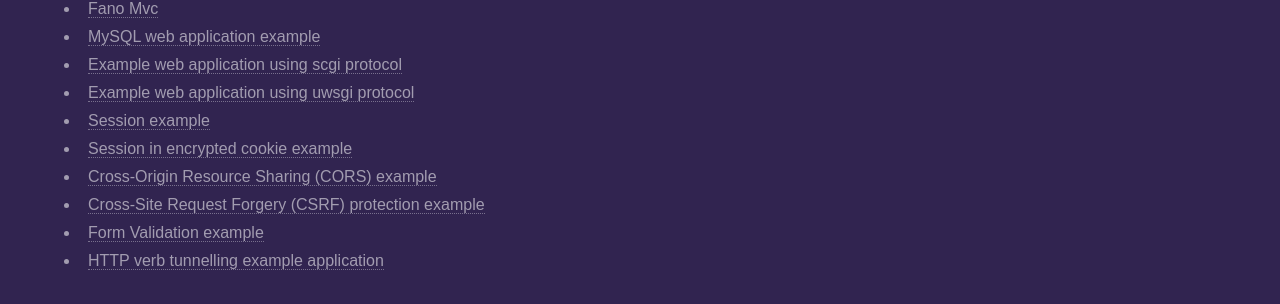
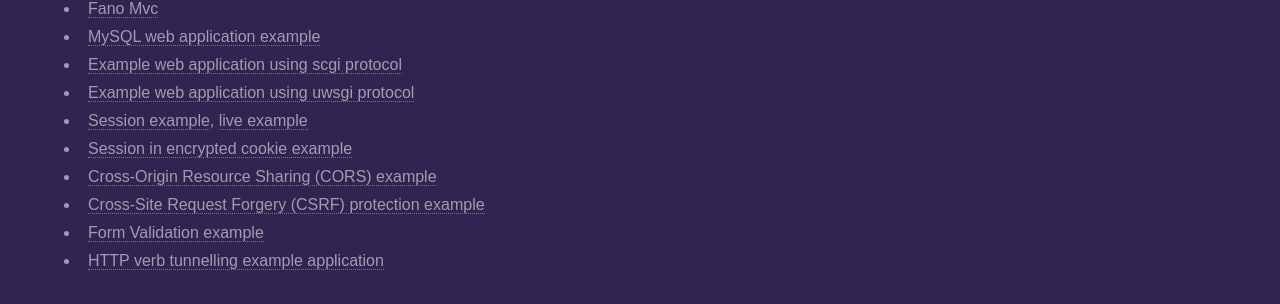
Before and after one commit to fanoframework/fanoframework.github.io, a Jekyll site: the page built from examples/index.md, in a window 1280 px wide. Shown: the part 695-999 px from the top of the page. Built offline with Jekyll 4.4.1, drawn with Linux system fonts in a browser that asks for light colours; our own code applies the rules of GitHub Pages for plain Markdown files.

Commit message:
add live example link

```diff
--- a/examples/index.md
+++ b/examples/index.md
@@ -23,7 +23,7 @@
 - [MySQL web application example](https://github.com/fanoframework/fano-app-db)
 - [Example web application using scgi protocol](https://github.com/fanoframework/fano-scgi)
 - [Example web application using uwsgi protocol](https://github.com/fanoframework/fano-uwsgi)
-- [Session example](https://github.com/fanoframework/fano-session)
+- [Session example](https://github.com/fanoframework/fano-session), [live example](https://fano.web.id/)
 - [Session in encrypted cookie example](https://github.com/fanoframework/fano-session-cookie)
 - [Cross-Origin Resource Sharing (CORS) example](https://github.com/fanoframework/fano-cors)
 - [Cross-Site Request Forgery (CSRF) protection example](https://github.com/fanoframework/fano-csrf)
```
